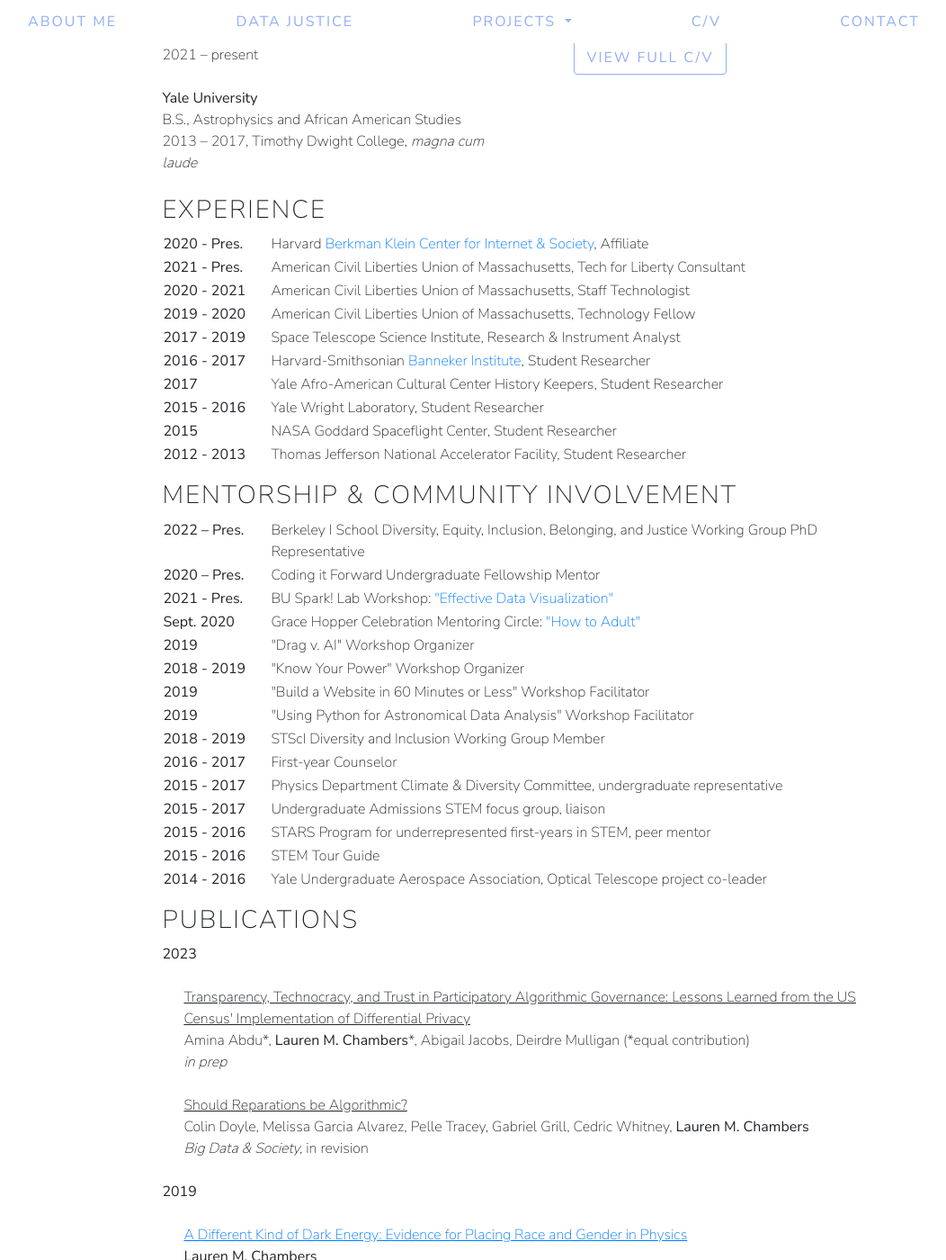
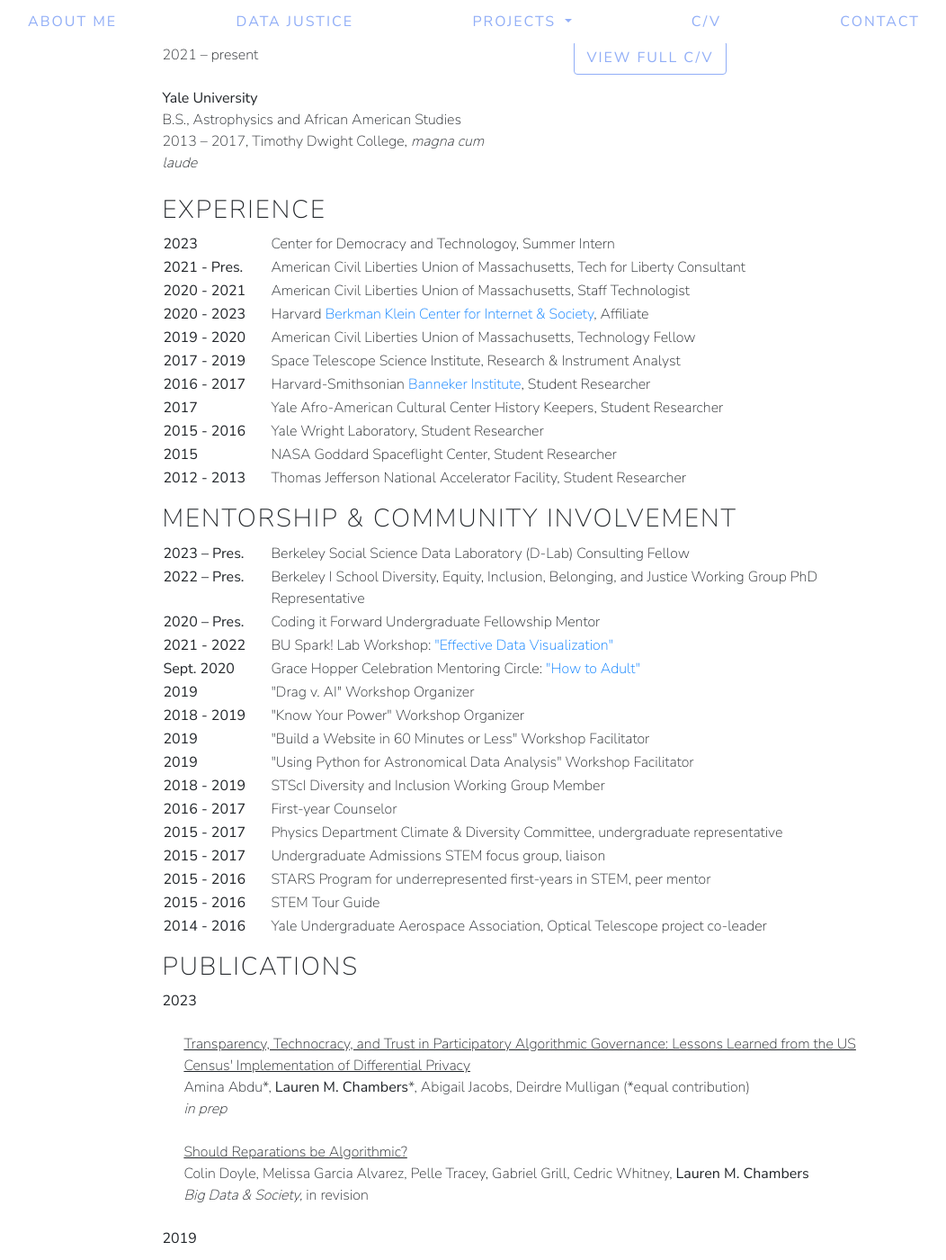
Before and after one commit to smhurwitz/smhurwitz.github.io, a Jekyll site: the page built from cv.html, in a window 1280 px wide and 1400 px high, scrolled down 206 px. Shown: the whole window at 90% size, without its empty margins (113-1165 px from the left). Built offline with Jekyll 4.4.1, drawn with Linux system fonts in a browser that asks for light colours; nearby versions of some CDN libraries; some of the changed text lies outside the part shown.

Commit message:
update CV & homepage as 3rd year

```diff
--- a/cv.html
+++ b/cv.html
@@ -31,8 +31,8 @@
       <h3>EXPERIENCE</h3>
       <table>
         <tr>
-          <td><b>2020 - Pres.</b></td>
-          <td>Harvard <a href="https://cyber.harvard.edu/">Berkman Klein Center for Internet & Society</a>, Affiliate</td>
+          <td><b>2023</b></td>
+          <td>Center for Democracy and Technologoy, Summer Intern</td>
         </tr>
         <tr>
           <td><b>2021 - Pres.</b></td>
@@ -41,6 +41,10 @@
         <tr>
           <td><b>2020 - 2021</b></td>
           <td>American Civil Liberties Union of Massachusetts, Staff Technologist</td>
+        </tr>
+        <tr>
+          <td><b>2020 - 2023</b></td>
+          <td>Harvard <a href="https://cyber.harvard.edu/">Berkman Klein Center for Internet & Society</a>, Affiliate</td>
         </tr>
         <tr>
           <td><b>2019 - 2020</b></td>
@@ -77,6 +81,10 @@
       <h3>MENTORSHIP & COMMUNITY INVOLVEMENT</h3>
       <table>
         <tr>
+          <td><b>2023 – Pres.</b></td>
+          <td>Berkeley Social Science Data Laboratory (D-Lab) Consulting Fellow</td>
+        </tr>
+        <tr>
           <td><b>2022 – Pres.</b></td>
           <td>Berkeley I School Diversity, Equity, Inclusion, Belonging, and Justice Working Group PhD Representative</td>
         </tr>
@@ -85,7 +93,7 @@
           <td>Coding it Forward Undergraduate Fellowship Mentor</td>
         </tr>
         <tr>
-          <td><b>2021 - Pres.</b></td>
+          <td><b>2021 - 2022</b></td>
           <td>BU Spark! Lab Workshop: <a href="https://github.com/laurenmarietta/spark2021-effective-data-viz/blob/main/20210723_EffectiveDataViz.pdf">"Effective Data Visualization"</a></td>
         </tr>
         <tr>
@@ -177,7 +185,7 @@
           <td>Berkeley Empirical Legal Studies Fellowship</td>
         </tr>
         <tr>
-          <td><b>2021 – Pres.</b></td>
+          <td><b>2021 – 2023</b></td>
           <td>Berkeley Fellowship</td>
         </tr>
         <tr>
--- a/index.html
+++ b/index.html
@@ -7,9 +7,9 @@
   <div class="description my-4">
     <p>Hello!</p>
 
-    <p>I am a second-year PhD student at the <a href="https://www.ischool.berkeley.edu/">UC Berkeley School of Information</a>, where I work with <a href="https://www.ischool.berkeley.edu/people/deirdre-mulligan">Professor Deirdre Mulligan</a> to study how sociopolitical advocates respond to and employ technological and algorithmic tools. I am also an affiliate of the Harvard <a href="https://cyber.harvard.edu/">Berkman Klein Center for Internet & Society</a> for the 2022-23 academic year.</p>
+    <p>I am a third-year PhD student at the <a href="https://www.ischool.berkeley.edu/">UC Berkeley School of Information</a>, where I work with <a href="https://www.ischool.berkeley.edu/people/deirdre-mulligan">Professor Deirdre Mulligan</a> to study how sociopolitical advocates respond to and employ technological and algorithmic tools. I am grateful that this work has been enriched by the <a href="https://csls.berkeley.edu/people/current-bels-fellows" target="_blank">Berkeley Empirical Legal Studies Fellowship</a> and a summer internship with the <a href="cdt.org" target="_blank">Center for Democracy and Technology</a>, and supported by the NSF Graduate Research Fellowship and the Ford Predoctoral Fellowship.
 
-    <p> Previously, I was the staff technologist at the <a href="https://www.aclum.org/" target="_blank">ACLU of Massachusetts</a> in Boston, where I worked on the <a href="https://www.aclum.org/en/technology-liberty" target="_blank">Technology for Liberty Project</a> directed by Kade Crockford. My role included exploring and visualizing government data in order to inform citizens about the effects of legislation and political leadership, managing our <a href="https://data.aclum.org/" target="_blank">Data for Justice</a> site, and generally supporting ACLUM campaigns that operate at the intersection of technology and civil liberties.</p>
+    <p> Previously, I was the staff technologist at the <a href="https://www.aclum.org/" target="_blank">ACLU of Massachusetts</a> in Boston, where I worked on the <a href="https://www.aclum.org/en/technology-liberty" target="_blank">Technology for Liberty Project</a> directed by Kade Crockford. My role included exploring and visualizing government data in order to inform citizens about the effects of legislation and political leadership, managing our <a href="https://data.aclum.org/" target="_blank">Data for Justice</a> site, and generally supporting ACLUM campaigns that operate at the intersection of technology and civil liberties.</p> I was also an affiliate of the Harvard <a href="https://cyber.harvard.edu/">Berkman Klein Center for Internet & Society</a> for the 2021-22 and 2022-23 academic years.</p>
 
     <p>Before joining the ACLU, I was a Research and Instrument Analyst for the James Webb Space Telescope mission at <a href="http://www.stsci.edu/" target="_blank">Space Telescope Science Institute</a> in Baltimore, Maryland. Originally from Hampton, VA, I received my B.S. from Yale in 2017, where I double-majored in astrophysics and African American studies.</p>
 
@@ -30,4 +30,4 @@
   </div>
 </main>
 
-<footer>Updated November 2, 2022</footer>
+<footer>Updated September 10, 2023</footer>
```
Also changed, not shown: other parts of cv.html (+1 -1 lines).
